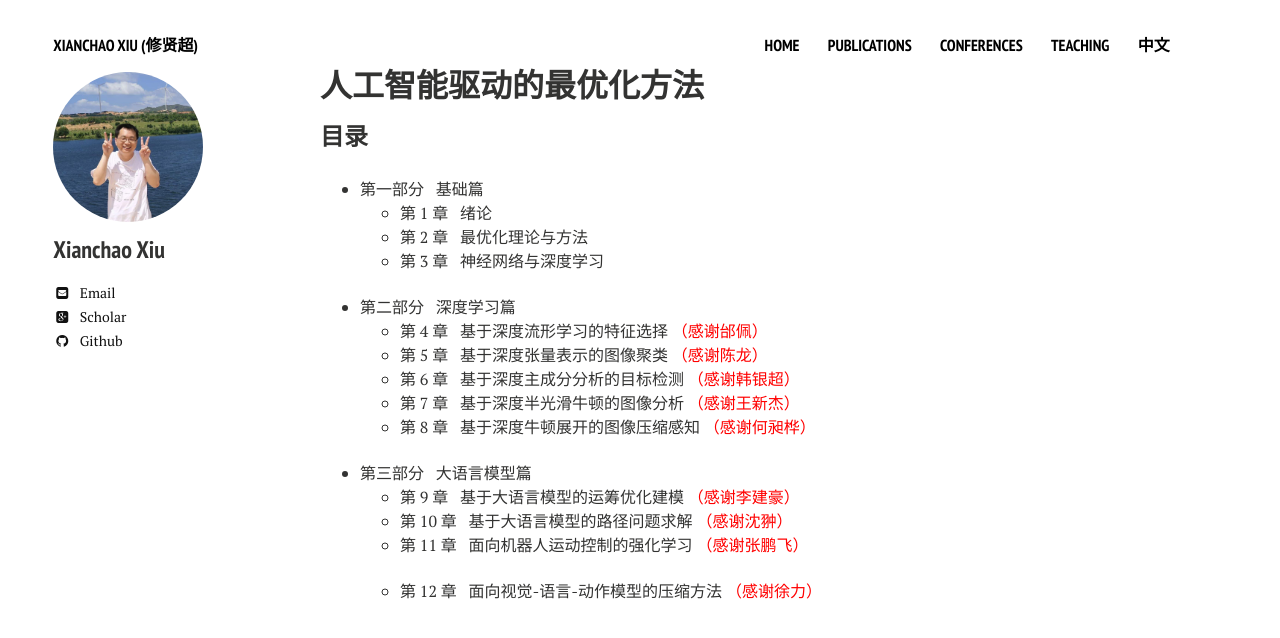
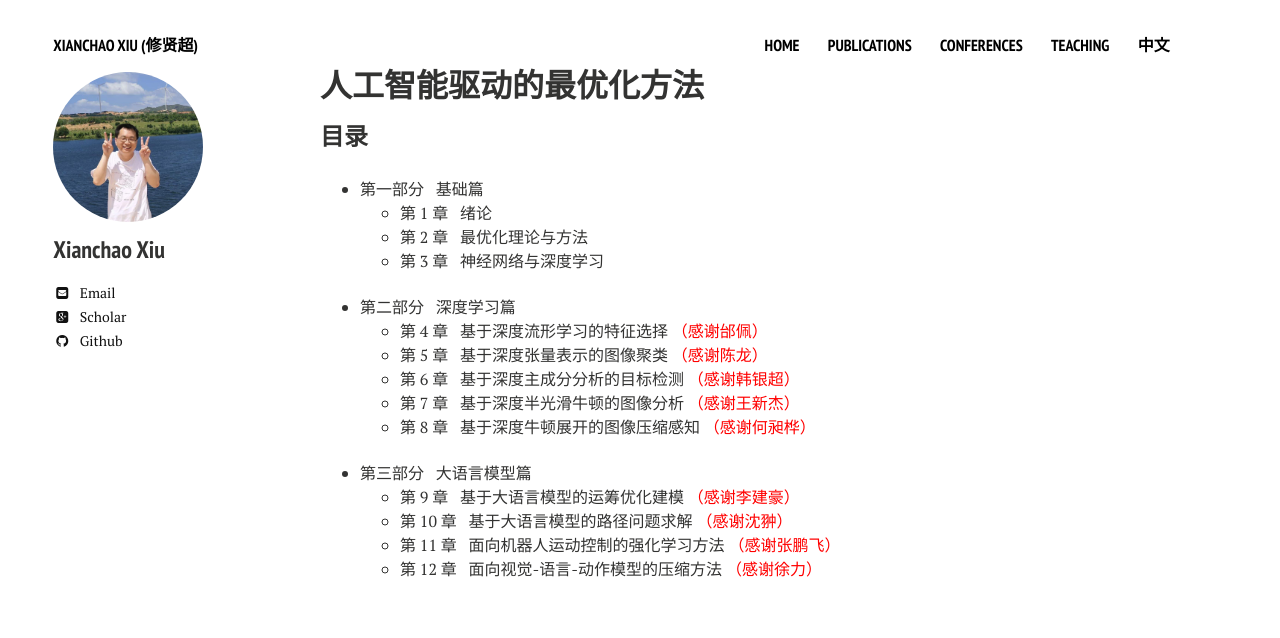
Before and after one commit to xianchaoxiu/xianchaoxiu.github.io, a Jekyll site: the page built from chinese/book/AIOPT/index.md, in a window 1280 px wide. Shown: the top 638 px of the page. Built offline with Jekyll 4.4.1, drawn with Linux system fonts in a browser that asks for light colours; nearby versions of some CDN libraries.

Commit message:
Update index.md

```diff
--- a/chinese/book/AIOPT/index.md
+++ b/chinese/book/AIOPT/index.md
@@ -22,5 +22,5 @@ share: false
 * 第三部分 &nbsp; 大语言模型篇 <br>
   - 第 9 章 &nbsp;  基于大语言模型的运筹优化建模 <span style="color:#ff0000">（感谢李建豪）</span> <br>
   - 第 10 章 &nbsp;  基于大语言模型的路径问题求解 <span style="color:#ff0000">（感谢沈翀）</span> <br>
-  - 第 11 章 &nbsp;  面向机器人运动控制的强化学习 <span style="color:#ff0000">（感谢张鹏飞）</span> <br> <br>
+  - 第 11 章 &nbsp;  面向机器人运动控制的强化学习方法 <span style="color:#ff0000">（感谢张鹏飞）</span> <br>
   - 第 12 章 &nbsp;  面向视觉-语言-动作模型的压缩方法 <span style="color:#ff0000">（感谢徐力）</span> <br> <br>
```
